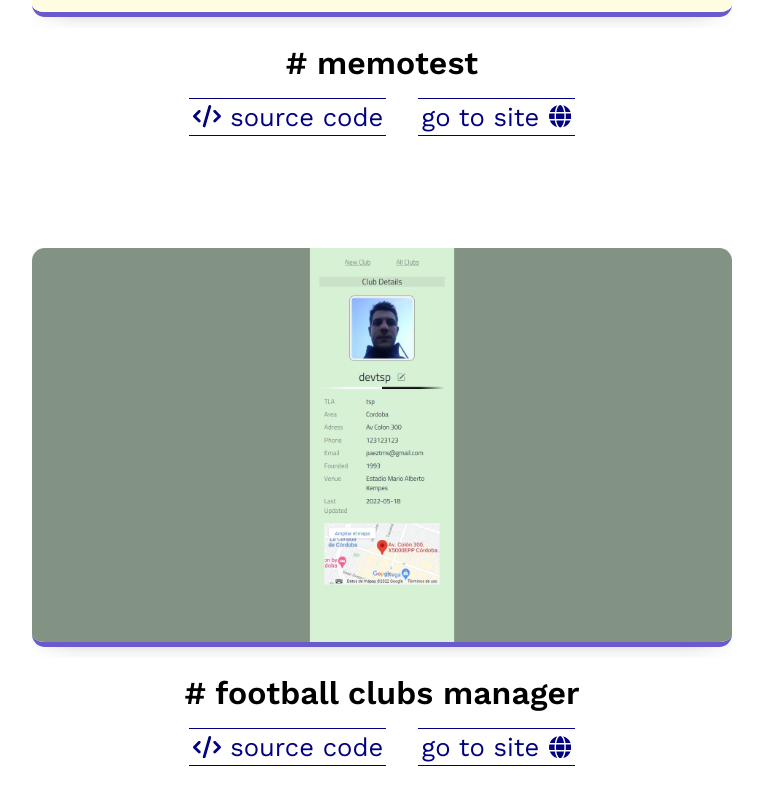
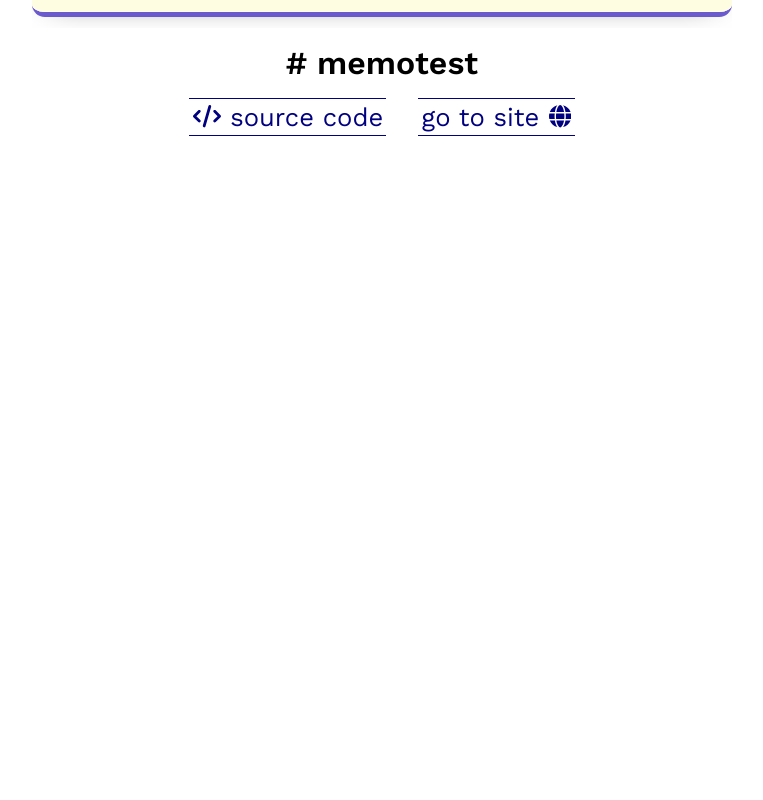
Before and after one commit to devtsp/devtsp-portfolio, a React (Create React App) app: page /#/projects in a window 1280 px wide. Shown: the part 4289-5089 px from the top of the page, without its empty margins (258-1021 px from the left). After the commit the page ends 4537 px from the top, so only its background shows below. Built offline with nearby package versions, Linux system fonts and the light colour scheme; a web font is replaced by a local one.

Commit message:
delete football project

```diff
--- a/src/constants/projects.js
+++ b/src/constants/projects.js
@@ -74,18 +74,6 @@ const projects = [
 			'/img/project%20previews/memotest/3.jpg',
 		],
 	},
-	{
-		title: 'football clubs manager',
-		deployed: true,
-		sourceCode: 'https://github.com/devtsp/football-clubs-vanilla-client',
-		site: 'https://devtsp.github.io/football-clubs-vanilla-client/',
-		previews: [
-			'/img/project%20previews/clubs/1.jpg',
-			'/img/project%20previews/clubs/2.jpg',
-			'/img/project%20previews/clubs/3.jpg',
-			'/img/project%20previews/clubs/4.jpg',
-		],
-	},
 ];
 
 export default projects;
```
